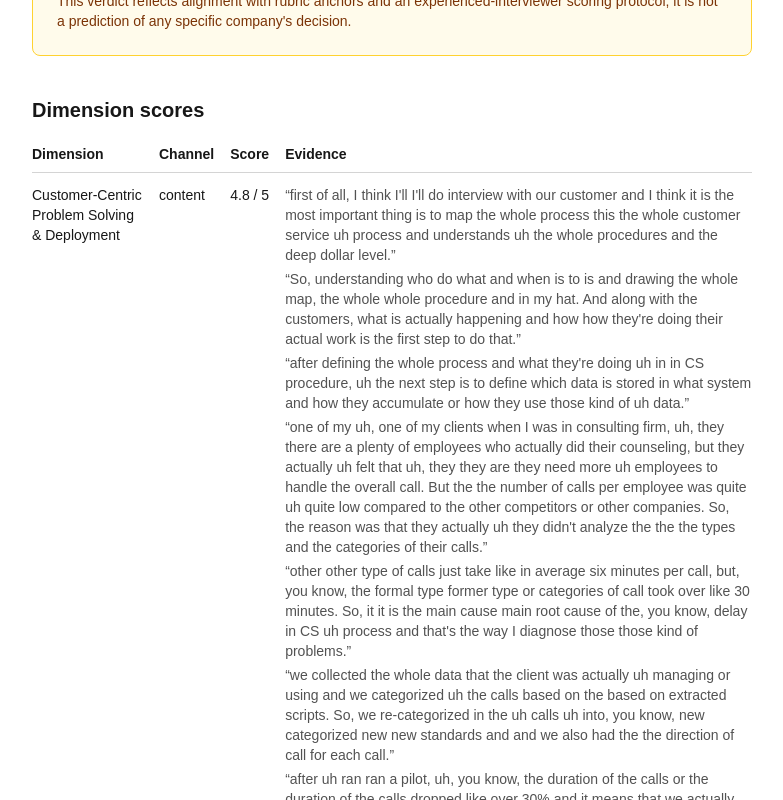
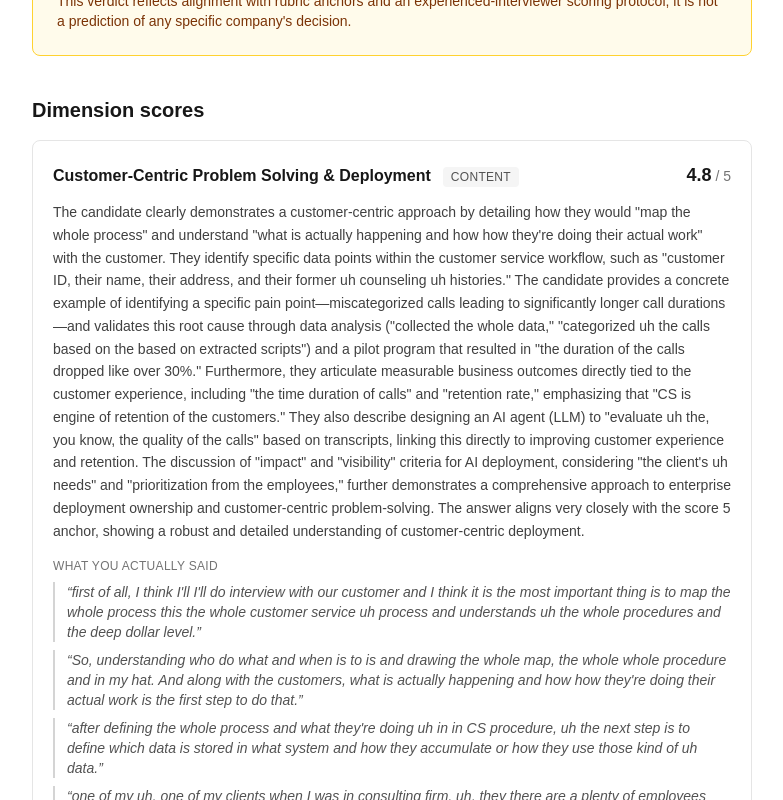
Before and after one commit to bridgewright/flightcheck, a Next.js app in the folder apps/web/: page /sample-report in a window 1280 px wide. Shown: the part 320-1120 px from the top of the page, without its empty margins (248-1031 px from the left). Built offline with nearby package versions, Linux system fonts and the light colour scheme.

Commit message:
feat: report renders per-dimension rationale and verified quotes as cards

```diff
--- a/apps/web/components/ReportView.tsx
+++ b/apps/web/components/ReportView.tsx
@@ -42,48 +42,54 @@ export default function ReportView({
         <p className="mt-3 text-sm">{report.limits_note}</p>
       </section>
 
-      <section className="flex flex-col gap-3">
+      <section className="flex flex-col gap-4">
         <h2 className="text-xl font-semibold">Dimension scores</h2>
-        <div className="overflow-x-auto">
-          <table className="w-full min-w-[36rem] text-left text-sm">
-            <thead>
-              <tr className="border-b border-neutral-300 dark:border-neutral-700">
-                <th className="py-2 pr-4">Dimension</th>
-                <th className="py-2 pr-4">Channel</th>
-                <th className="py-2 pr-4">Score</th>
-                <th className="py-2">Evidence</th>
-              </tr>
-            </thead>
-            <tbody>
+        {/* One card per dimension: the score, the judge's written rationale
+            (why this score — previously computed but never rendered), and
+            the candidate's own verified words as quotes. */}
         {report.dimension_scores.map((score) => {
           const meta = metaByKey.get(score.dimension_key);
           return (
-                  <tr
+            <article
               key={score.dimension_key}
-                    className="border-b border-neutral-200 align-top dark:border-neutral-800"
+              className="rounded-lg border border-neutral-200 p-5 dark:border-neutral-800"
             >
-                    <td className="py-3 pr-4 font-medium">
+              <header className="flex flex-wrap items-baseline gap-x-3 gap-y-1">
+                <h3 className="text-base font-semibold">
                   {meta?.name ?? score.dimension_key}
-                    </td>
-                    <td className="py-3 pr-4">{meta?.channel ?? "—"}</td>
-                    <td className="whitespace-nowrap py-3 pr-4">
-                      {score.score.toFixed(1)} / 5
-                    </td>
-                    <td className="py-3">
-                      <ul className="flex flex-col gap-1">
+                </h3>
+                <span className="rounded bg-neutral-100 px-2 py-0.5 text-xs uppercase tracking-wide text-neutral-600 dark:bg-neutral-900 dark:text-neutral-400">
+                  {meta?.channel ?? "—"}
+                </span>
+                <span className="ml-auto text-lg font-semibold tabular-nums">
+                  {score.score.toFixed(1)}
+                  <span className="text-sm font-normal text-neutral-500">
+                    {" "}
+                    / 5
+                  </span>
+                </span>
+              </header>
+              <p className="mt-3 text-sm leading-relaxed text-neutral-700 dark:text-neutral-300">
+                {score.rationale}
+              </p>
+              {score.evidence_quotes.length > 0 && (
+                <div className="mt-4 flex flex-col gap-2">
+                  <p className="text-xs uppercase tracking-wide text-neutral-500">
+                    What you actually said
+                  </p>
                   {score.evidence_quotes.map((quote) => (
-                          <li key={quote} className="text-neutral-600 dark:text-neutral-400">
+                    <blockquote
+                      key={quote}
+                      className="border-l-2 border-neutral-300 pl-3 text-sm italic text-neutral-600 dark:border-neutral-700 dark:text-neutral-400"
+                    >
                       &ldquo;{quote}&rdquo;
-                          </li>
+                    </blockquote>
                   ))}
-                      </ul>
-                    </td>
-                  </tr>
+                </div>
+              )}
+            </article>
           );
         })}
-            </tbody>
-          </table>
-        </div>
       </section>
 
       <section className="flex flex-col gap-3">
```
Lines whose indentation alone changed are shown as unchanged.
